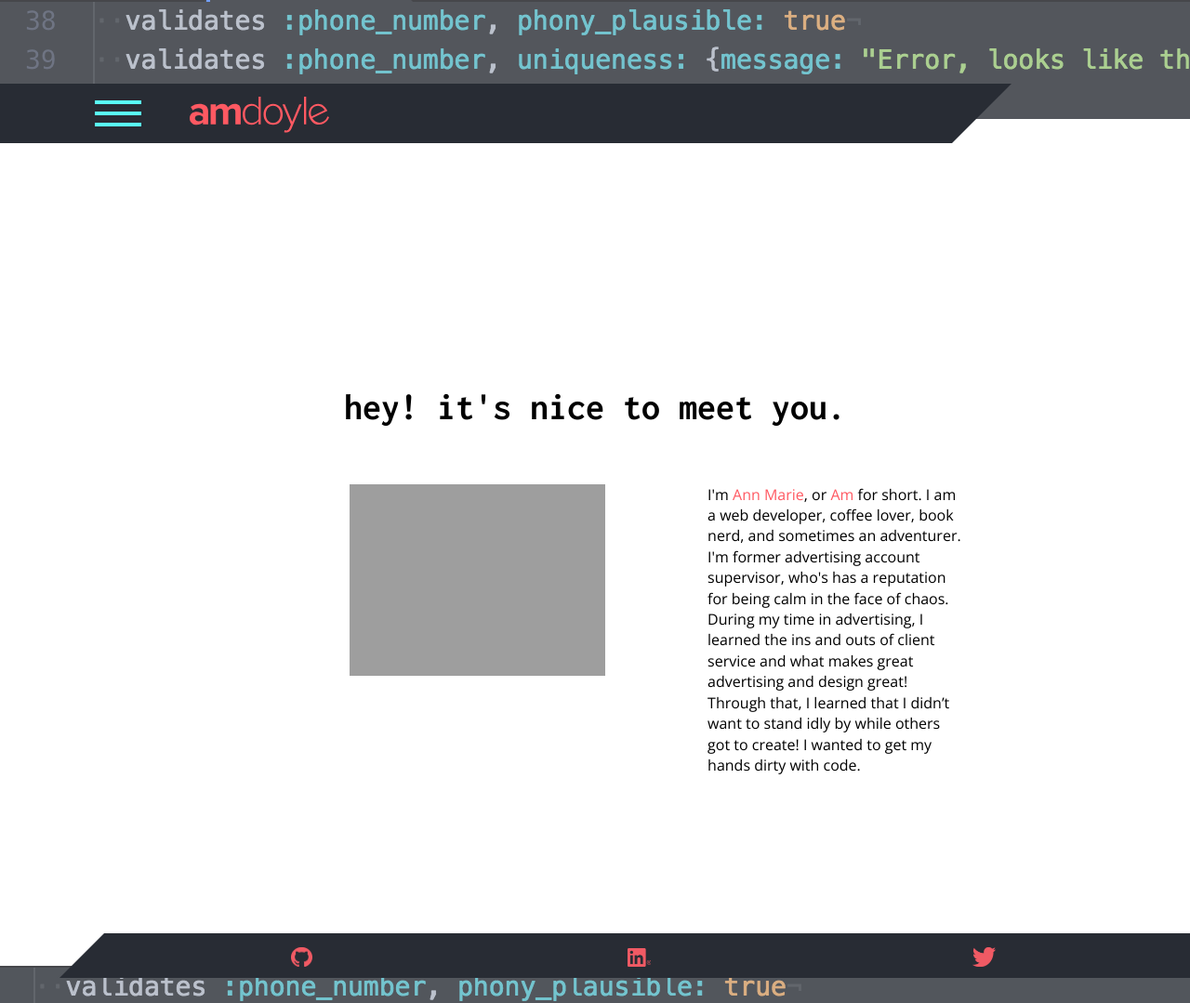
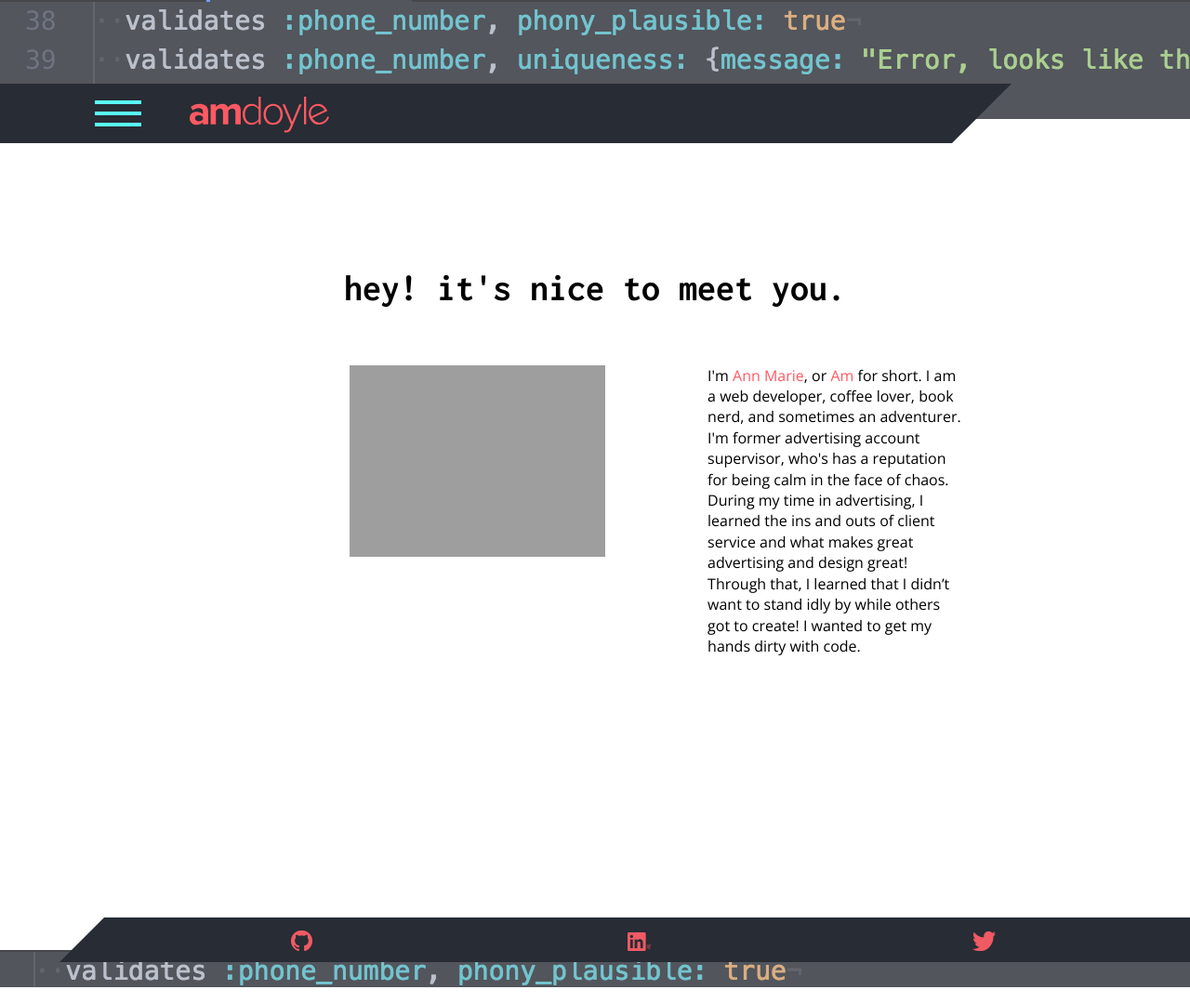
Before and after one commit to amdoyle/amdoyle, a Jekyll site: the page built from index.html, in a window 1280 px wide and 1079 px high. Shown: the whole window at 93% size. Built offline with Jekyll 4.4.1, drawn with Linux system fonts in a browser that asks for light colours; nearby versions of some CDN libraries.

```diff
--- a/_sass/_layout.scss
+++ b/_sass/_layout.scss
@@ -155,8 +155,8 @@
 
 .fix {
   padding: 2% 0 10% 0;
-  top: 30%;
-  margin-top: 30%;
+  // top: 30%;
+  margin-top: 20%;
   margin-left: 7%;
   margin-right: 7%;
 }
```
